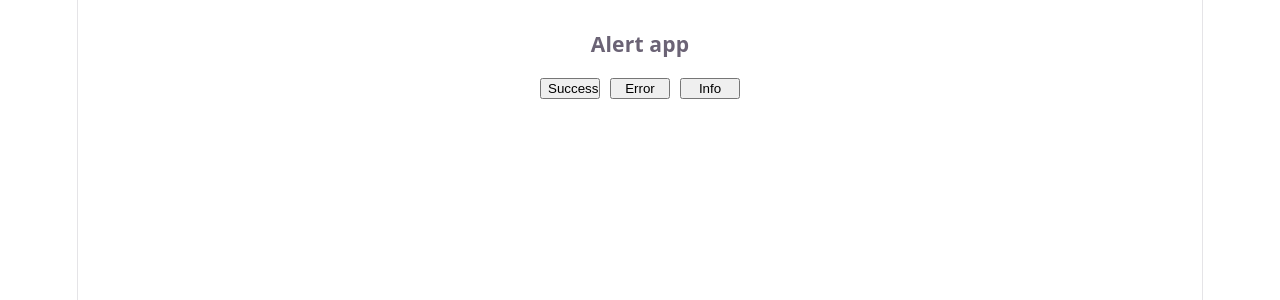
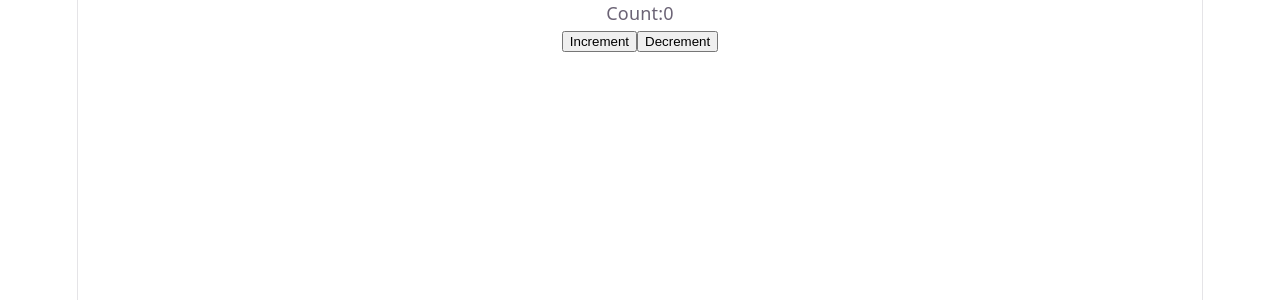
Before and after one commit to Saurabh884/reactjs-apps, a React (Vite) app: page / in a window 1280 px wide. Shown: the top 300 px of the page. Built offline with nearby package versions, Linux system fonts and the light colour scheme.

Commit message:
feat: Added useref and usereducer hook

```diff
--- a/src/App.jsx
+++ b/src/App.jsx
@@ -1,7 +1,8 @@
-import Alert from "./applications/alert/components/Alert";
+import UseReducer from "./applications/hooks-components/useReducer/UseReducer";
+import UseRef from "./applications/hooks-components/useRef/UseRef";
 
 function App() {
-  return <Alert />;
+  return <UseReducer />;
 }
 
 export default App;
--- /dev/null
+++ b/src/applications/hooks-components/useReducer/UseReducer.jsx
@@ -0,0 +1,32 @@
+import React, { useReducer } from "react";
+
+const UseReducer = () => {
+  const initialState = {
+    count: 0,
+  };
+
+  const reducer = (state, action) => {
+    switch (action.type) {
+      case "increment":
+        return { count: state.count + 1 };
+
+      case "decrement":
+        return { count: state.count - 1 };
+
+      default:
+        return { count: 0 };
+    }
+  };
+
+  const [state, dispatch] = useReducer(reducer, initialState);
+
+  return (
+    <div>
+      <p>Count:{state.count}</p>
+      <button onClick={() => dispatch({ type: "increment" })}>Increment</button>
+      <button onClick={() => dispatch({ type: "decrement" })}>Decrement</button>
+    </div>
+  );
+};
+
+export default UseReducer;
--- /dev/null
+++ b/src/applications/hooks-components/useRef/UseRef.jsx
@@ -0,0 +1,16 @@
+import React, { useRef } from "react";
+
+const UseRef = () => {
+  const inputRef = useRef(null);
+  const handleFocus = () => {
+    inputRef?.current?.focus();
+  };
+  return (
+    <div>
+      <input type="text" placeholder="Enter something" ref={inputRef} />
+      <button onClick={handleFocus}>Focus</button>
+    </div>
+  );
+};
+
+export default UseRef;
```
